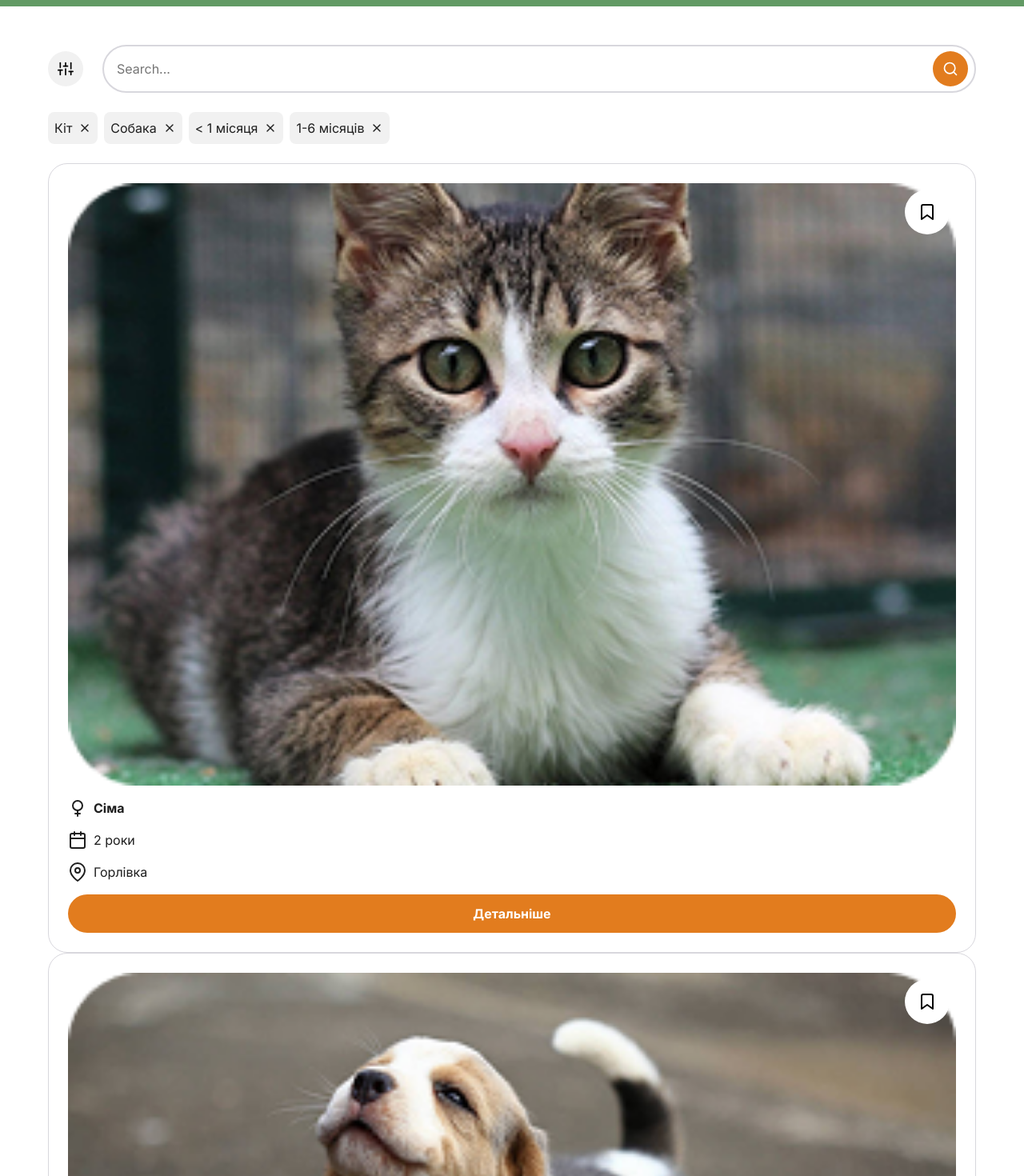
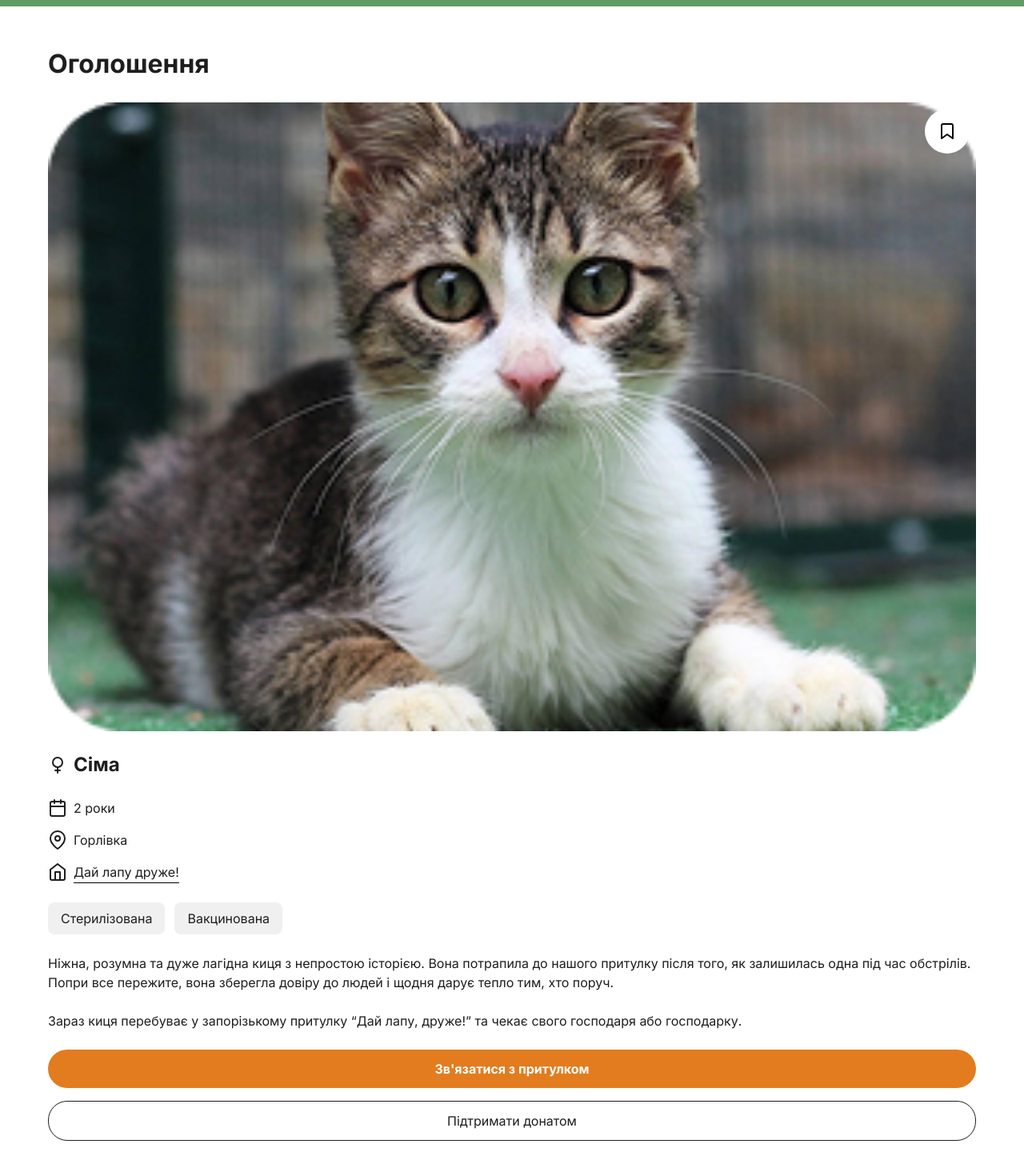
Before and after one commit to ivantelizhenko/test_hackton, a React (Vite) app: page / in a window 1280 px wide. Shown: the part 160-1630 px from the top of the page at 80% size. Built offline with nearby package versions, Linux system fonts and the light colour scheme.

Commit message:
card with details has been done

```diff
--- a/src/App.jsx
+++ b/src/App.jsx
@@ -6,12 +6,12 @@ import Footer from "./components/Footer";
 import { useState } from "react";
 
 function App() {
-  const [currentPage, setCurrentPage] = useState("cardsList");
+  const [currentPage, setCurrentPage] = useState("card-details");
 
   return (
     <Wrapper>
       <Header setPage={setCurrentPage} />
-      <Main page={currentPage} />
+      <Main page={currentPage} setPage={setCurrentPage} />
       <Footer />
     </Wrapper>
   );
--- a/src/components/Button.jsx
+++ b/src/components/Button.jsx
@@ -8,17 +8,19 @@ const Button = styled.button`
       background-color: #e27c1e;
       font-weight: ${WEIGHTS.semiBold};
       border: none;
+      color: #fff;
     `}
   ${(props) =>
     props.type === "outline" &&
     css`
       background-color: transparent;
-      border: 1px solid #fff;
+      border: 1px solid #1e1e1e;
       font-weight: ${WEIGHTS.normal};
+      color: #1e1e1e;
     `}
 
-  color: #fff;
-  width: var(--width);
+
+  width: var(--width, 100%);
   text-align: center;
   border-radius: 24px;
   padding: 12px;
--- a/src/components/Card.jsx
+++ b/src/components/Card.jsx
@@ -2,9 +2,8 @@ import styled from "styled-components";
 import Button from "./Button";
 import Icon from "./Icon";
 import UnstyledButton from "./UnstyledButton";
-import { WEIGHTS } from "../constants";
 
-function Card({ data }) {
+function Card({ data, onClick }) {
   const { img, name, age, place, gender } = data;
 
   return (
@@ -22,9 +21,9 @@ function Card({ data }) {
             size={24}
             strokeWidth={2}
           />
-          <p>
+          <h3>
             <strong>{name}</strong>
-          </p>
+          </h3>
         </Line>
         <Line>
           <Icon id="calendar" size={24} strokeWidth={2} />
@@ -35,7 +34,7 @@ function Card({ data }) {
           <p>{place}</p>
         </Line>
       </Details>
-      <Button type="fill" style={{ width: "100%" }}>
+      <Button type="fill" style={{ width: "100%" }} onClick={onClick}>
         Детальніше
       </Button>
     </Wrapper>
--- /dev/null
+++ b/src/components/CardDetails.jsx
@@ -0,0 +1,123 @@
+import styled from "styled-components";
+import Heading from "./Heading";
+import UnstyledButton from "./UnstyledButton";
+import Icon from "./Icon";
+import Button from "./Button";
+
+function CardDetails() {
+  return (
+    <Wrapper>
+      <Heading as="h2">Оголошення</Heading>
+      <ImageWrapper>
+        <img src="/public/animals/cat.png" alt="Cats' photo" />
+        <BookmarkButton>
+          <Icon id="bookmark" size={24} strokeWidth={2} />
+        </BookmarkButton>
+      </ImageWrapper>
+      <Name as="h2">
+        <Icon id="venus" size={24} strokeWidth={2} /> Сіма
+      </Name>
+
+      <Details>
+        <Line>
+          <Icon id="calendar" size={24} strokeWidth={2} />
+          <p>2 роки</p>
+        </Line>
+        <Line>
+          <Icon id="map-pin" size={24} strokeWidth={2} />
+          <p>Горлівка</p>
+        </Line>
+        <Line>
+          <Icon id="home" size={24} strokeWidth={2} />
+          <a>Дай лапу друже!</a>
+        </Line>
+      </Details>
+
+      <StatusesList>
+        <li>Стерилізована</li>
+        <li>Вакцинована</li>
+      </StatusesList>
+
+      <p>
+        Ніжна, розумна та дуже лагідна киця з непростою історією. Вона потрапила
+        до нашого притулку після того, як залишилась одна під час обстрілів.
+        Попри все пережите, вона зберегла довіру до людей і щодня дарує тепло
+        тим, хто поруч.
+      </p>
+      <p>
+        Зараз киця перебуває у запорізькому притулку “Дай лапу, друже!” та чекає
+        свого господаря або господарку.
+      </p>
+      <ButtonsWrapper>
+        <Button type="fill">Зв'язатися з притулком</Button>
+        <Button type="outline">Підтримати донатом</Button>
+      </ButtonsWrapper>
+    </Wrapper>
+  );
+}
+
+const Wrapper = styled.div`
+  display: grid;
+  gap: 24px;
+`;
+const ImageWrapper = styled.div`
+  border-radius: 24px;
+  position: relative;
+
+  & img {
+    width: 100%;
+    object-fit: cover;
+  }
+`;
+
+const Name = styled(Heading)`
+  display: flex;
+  gap: 8px;
+  font-size: 24px;
+  align-items: center;
+`;
+
+const Details = styled.div`
+  display: flex;
+  flex-direction: column;
+  gap: 16px;
+`;
+
+const Line = styled.div`
+  display: flex;
+  gap: 8px;
+
+  a {
+    cursor: pointer;
+    display: inline-block;
+    border-bottom: 1px solid #000;
+    padding-bottom: 1px;
+  }
+`;
+
+const BookmarkButton = styled(UnstyledButton)`
+  position: absolute;
+  top: 8px;
+  right: 8px;
+  padding: 16px;
+  background-color: #fff;
+  border-radius: 50%;
+`;
+
+const StatusesList = styled.ul`
+  display: flex;
+  gap: 12px;
+  list-style-type: none;
+
+  li {
+    background-color: #f0f0f0;
+    padding: 8px 16px;
+    border-radius: 8px;
+  }
+`;
+const ButtonsWrapper = styled.div`
+  display: grid;
+  gap: 16px;
+`;
+
+export default CardDetails;
--- a/src/components/CardsList.jsx
+++ b/src/components/CardsList.jsx
@@ -5,6 +5,7 @@ import Card from "./Card";
 
 const testData = [
   {
+    id: 12312312324,
     img: "/public/animals/cat.png",
     name: "Сіма",
     age: "2 роки",
@@ -12,6 +13,7 @@ const testData = [
     gender: "she",
   },
   {
+    id: 67878766,
     img: "/public/animals/dog.png",
     name: "Пан Пес",
     age: "3 місяці",
@@ -20,7 +22,11 @@ const testData = [
   },
 ];
 
-function CardsList() {
+function CardsList({ setPage }) {
+  function handleShowDetails() {
+    setPage("card-details");
+  }
+
   return (
     <Wrapper>
       <Header>
@@ -59,7 +65,7 @@ function CardsList() {
       </FiltersPreview>
       <Cards>
         {testData.map((data) => (
-          <Card key={data.id} data={data} />
+          <Card key={data.id} data={data} onClick={handleShowDetails} />
         ))}
       </Cards>
     </Wrapper>
@@ -128,5 +134,8 @@ const FilterPreview = styled.li`
   white-space: nowrap;
 `;
 
-const Cards = styled.div``;
+const Cards = styled.div`
+  display: grid;
+  row-gap: 24px;
+`;
 export default CardsList;
--- a/src/components/Icon.jsx
+++ b/src/components/Icon.jsx
@@ -10,6 +10,8 @@ import {
   Bookmark,
   Calendar,
   MapPin,
+  Home,
+  Phone,
 } from "react-feather";
 import { Venus, Mars } from "lucide-react";
 
@@ -25,6 +27,8 @@ const icons = {
   venus: Venus,
   calendar: Calendar,
   "map-pin": MapPin,
+  home: Home,
+  phone: Phone,
 };
 
 const Icon = ({ id, size, strokeWidth = 1, style, ...delegated }) => {
--- a/src/components/Main.jsx
+++ b/src/components/Main.jsx
@@ -2,12 +2,14 @@ import styled from "styled-components";
 import Overview from "./Overview";
 import { QUERIES } from "../constants";
 import CardsList from "./CardsList";
+import CardDetails from "./CardDetails";
 
-function Main({ page }) {
+function Main({ page, setPage }) {
   return (
     <Wrapper>
       {page === "overview" && <Overview />}
-      {page === "cardsList" && <CardsList />}
+      {page === "cardsList" && <CardsList setPage={setPage} />}
+      {page === "card-details" && <CardDetails />}
     </Wrapper>
   );
 }
```
